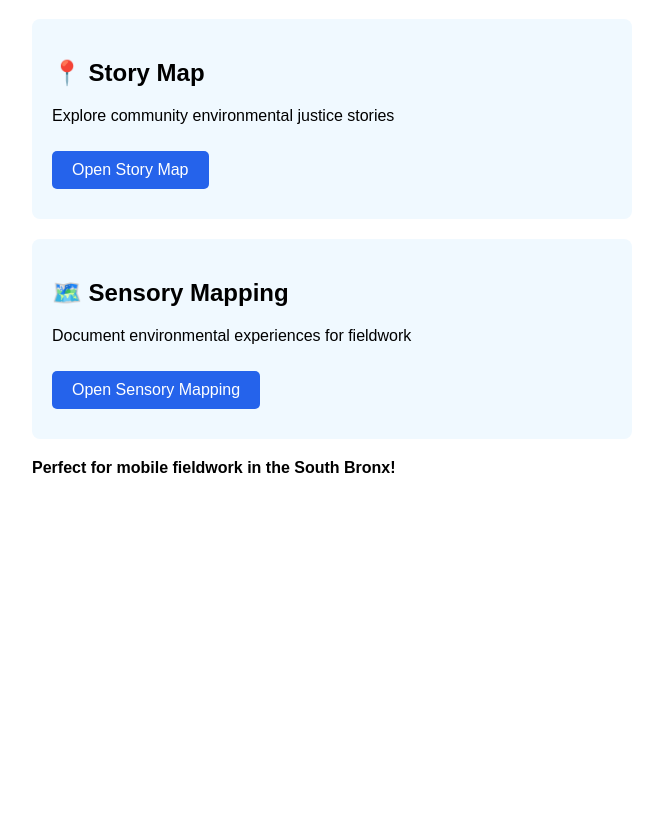
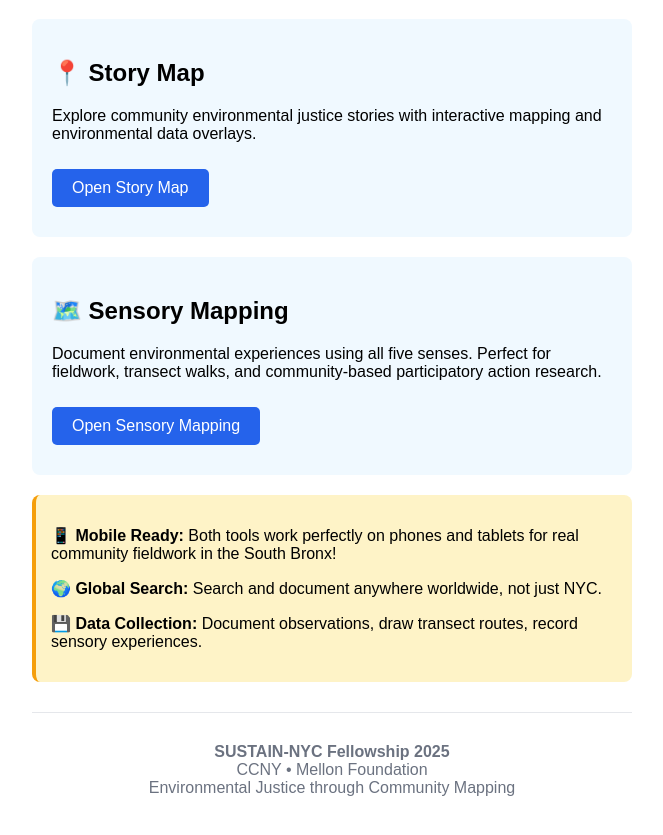
Before and after one commit to profnaidu/sustain-nyc-mapping, a plain HTML site: page index.html in a window 1280 px wide. Shown: the part 131-966 px from the top of the page, without its empty margins (308-971 px from the left). Before the commit the page ends 800 px from the top, so only its background shows below. Drawn offline with Linux system fonts and the light colour scheme.

Commit message:
Update index.html

```diff
--- a/index.html
+++ b/index.html
@@ -25,6 +25,16 @@
             display: inline-block;
             margin: 10px 0;
         }
+        a:hover {
+            background: #1d4ed8;
+        }
+        .info {
+            background: #fef3c7;
+            padding: 15px;
+            border-radius: 8px;
+            margin: 20px 0;
+            border-left: 4px solid #f59e0b;
+        }
     </style>
 </head>
 <body>
@@ -32,16 +42,27 @@
 
     <div class="tool">
         <h2>📍 Story Map</h2>
-        <p>Explore community environmental justice stories</p>
-        <a href="story-map.html">Open Story Map</a>
+        <p>Explore community environmental justice stories with interactive mapping and environmental data overlays.</p>
+        <a href="story-map.html" target="_blank">Open Story Map</a>
     </div>
 
     <div class="tool">
         <h2>🗺️ Sensory Mapping</h2>
-        <p>Document environmental experiences for fieldwork</p>
-        <a href="sensory-mapping.html">Open Sensory Mapping</a>
+        <p>Document environmental experiences using all five senses. Perfect for fieldwork, transect walks, and community-based participatory action research.</p>
+        <a href="sensory-mapping.html" target="_blank">Open Sensory Mapping</a>
     </div>
 
-    <p><strong>Perfect for mobile fieldwork in the South Bronx!</strong></p>
+    <div class="info">
+        <p><strong>📱 Mobile Ready:</strong> Both tools work perfectly on phones and tablets for real community fieldwork in the South Bronx!</p>
+        <p><strong>🌍 Global Search:</strong> Search and document anywhere worldwide, not just NYC.</p>
+        <p><strong>💾 Data Collection:</strong> Document observations, draw transect routes, record sensory experiences.</p>
+    </div>
+
+    <hr style="margin: 30px 0; border: none; border-top: 1px solid #e5e7eb;">
+    <p style="text-align: center; color: #6b7280;">
+        <strong>SUSTAIN-NYC Fellowship 2025</strong><br>
+        CCNY • Mellon Foundation<br>
+        Environmental Justice through Community Mapping
+    </p>
 </body>
 </html>
```
